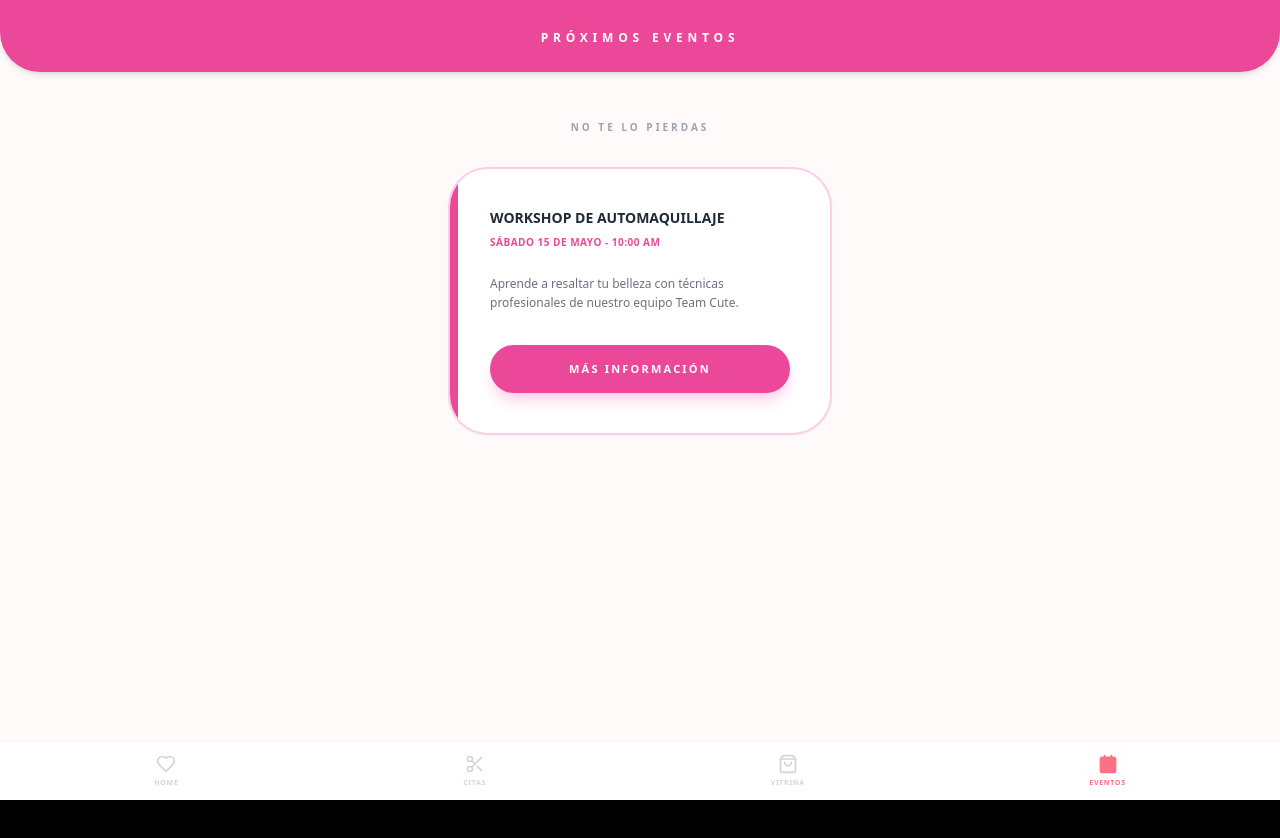
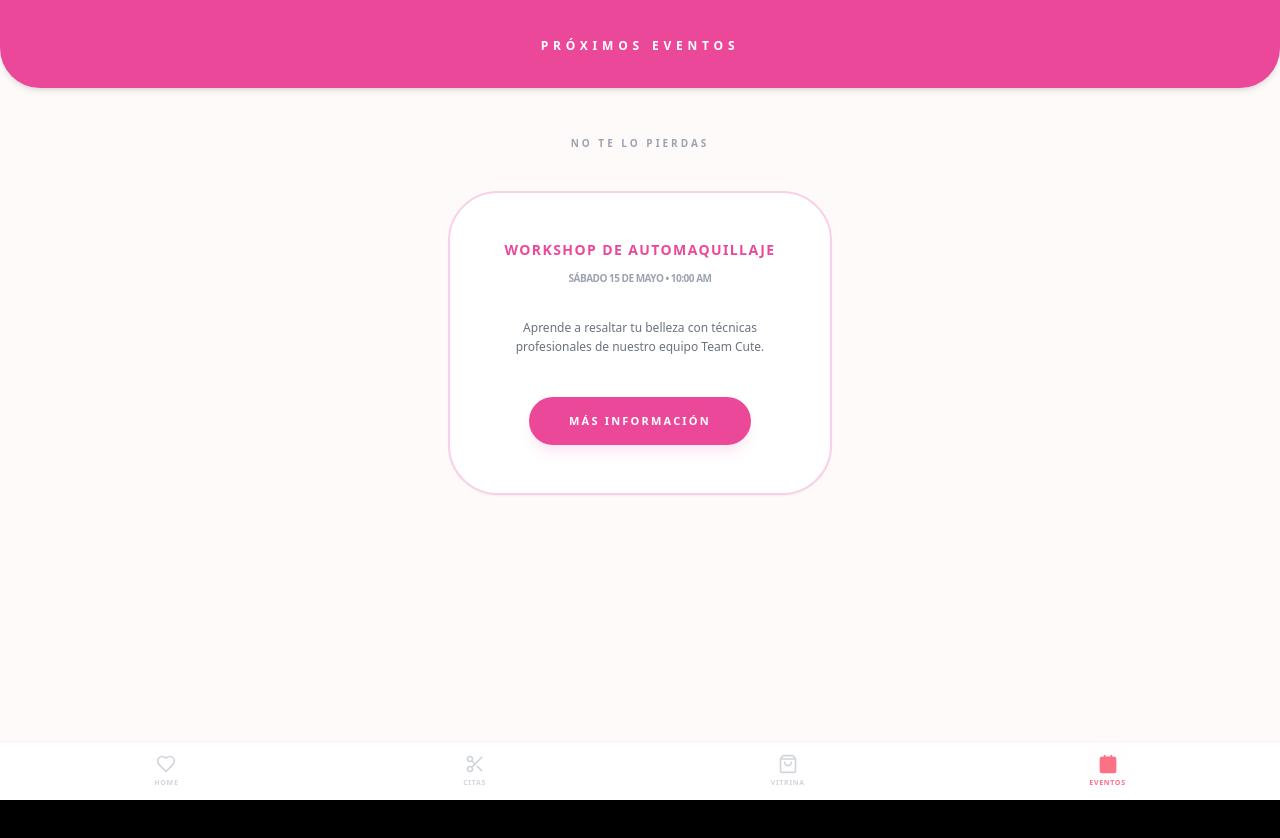
Before and after one commit to anaaz1798/martha-cute-studio, a React (Vite) app: page /eventos in a window 1280 px wide. Shown: the top 838 px of the page. Built offline with nearby package versions, Linux system fonts and the light colour scheme.

Commit message:
Update EventsPage.jsx

```diff
--- a/src/pages/EventsPage.jsx
+++ b/src/pages/EventsPage.jsx
@@ -3,28 +3,31 @@ import Navbar from '../components/Navbar';
 export default function EventsPage() {
   return (
     <div className="min-h-screen bg-[#fffafa] pb-32 font-sans text-gray-800">
-      {/* Header con el rosado del botón de agendar */}
-      <nav className="bg-[#ec4899] text-white p-6 text-center sticky top-0 z-50 rounded-b-[40px] shadow-md">
+      {/* Header idéntico al de la Vitrina */}
+      <nav className="bg-[#ec4899] text-white p-8 text-center sticky top-0 z-50 rounded-b-[40px] shadow-md">
         <span className="font-black uppercase text-[12px] tracking-[0.4em]">Próximos Eventos</span>
       </nav>
 
-      <main className="max-w-md mx-auto p-8 pt-12 space-y-8">
-        <p className="text-[10px] font-black uppercase tracking-[0.3em] text-gray-400 text-center">No te lo pierdas</p>
+      <main className="max-w-md mx-auto p-8 pt-12">
+        <p className="text-[10px] font-black uppercase tracking-[0.3em] text-gray-400 text-center mb-10">No te lo pierdas</p>
 
-        {/* Tarjeta con aire (p-8) y el borde del login */}
-        <div className="bg-white rounded-[40px] p-10 shadow-sm border-2 border-[#fbcfe8] relative overflow-hidden">
-          {/* Detalle lateral con tu rosado */}
-          <div className="absolute left-0 top-0 bottom-0 w-2 bg-[#ec4899]"></div>
+        {/* Tarjeta con el mismo estilo de la vitrina */}
+        <div className="bg-white rounded-[50px] p-12 shadow-sm border-2 border-[#fbcfe8] flex flex-col items-center">
 
-          <h3 className="font-black text-[14px] uppercase text-gray-800 leading-tight">Workshop de Automaquillaje</h3>
-          <p className="text-[10px] font-bold mt-2 uppercase text-[#ec4899] tracking-wider">Sábado 15 de Mayo - 10:00 AM</p>
+          <h3 className="font-black text-[14px] uppercase text-[#ec4899] text-center leading-tight tracking-widest">
+            Workshop de Automaquillaje
+          </h3>
 
-          <p className="text-[12px] text-gray-500 mt-6 leading-relaxed">
+          <p className="text-[10px] font-bold mt-3 uppercase text-gray-400 tracking-tighter">
+            Sábado 15 de Mayo • 10:00 AM
+          </p>
+
+          <p className="text-[12px] text-gray-500 text-center mt-8 leading-relaxed">
             Aprende a resaltar tu belleza con técnicas profesionales de nuestro equipo Team Cute.
           </p>
 
-          {/* Botón idéntico al de Agendar Cita */}
-          <button className="mt-8 w-full bg-[#ec4899] text-white py-4 rounded-full text-[11px] font-black uppercase tracking-[0.2em] shadow-lg shadow-pink-200 active:scale-95 transition-all">
+          {/* Botón igualito al "Lo quiero" de la vitrina */}
+          <button className="mt-10 bg-[#ec4899] text-white px-10 py-4 rounded-full text-[11px] font-black uppercase tracking-[0.2em] shadow-lg shadow-pink-100 active:scale-95 transition-all">
             Más información
           </button>
         </div>
```
